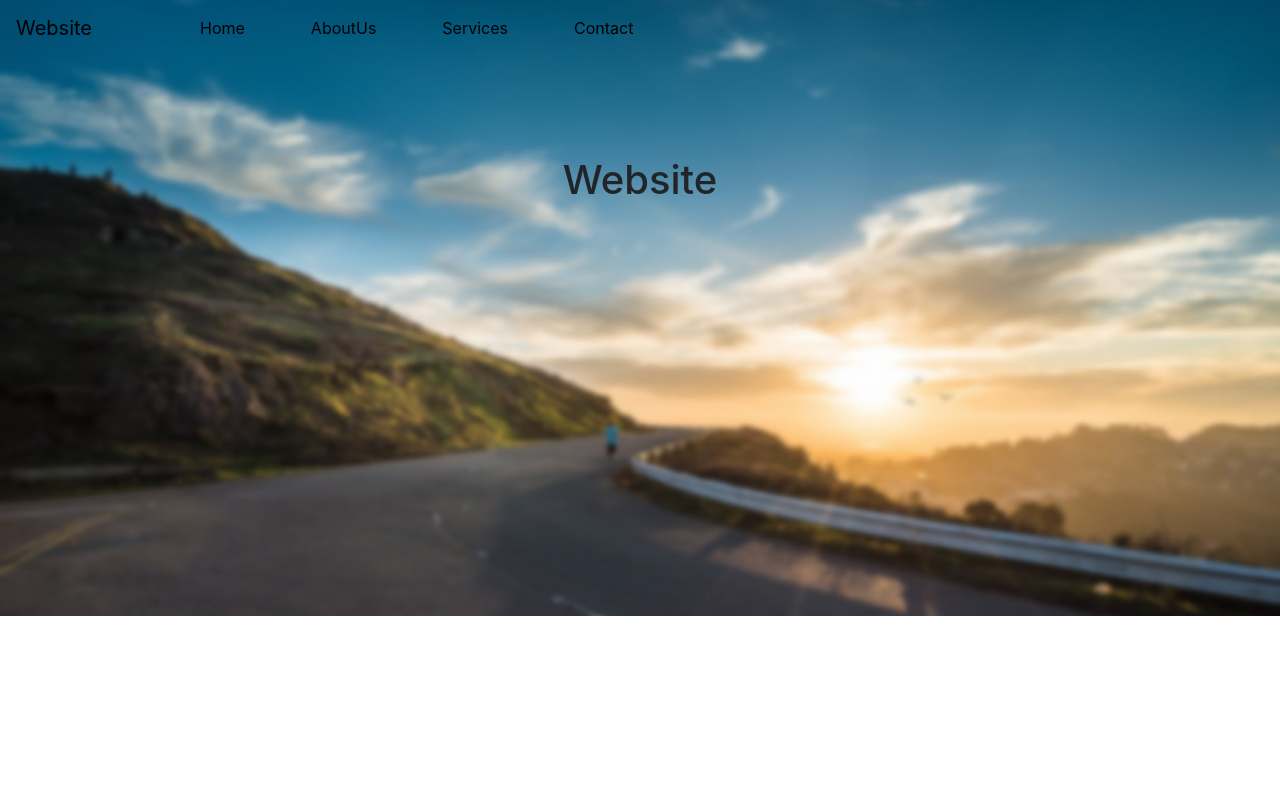
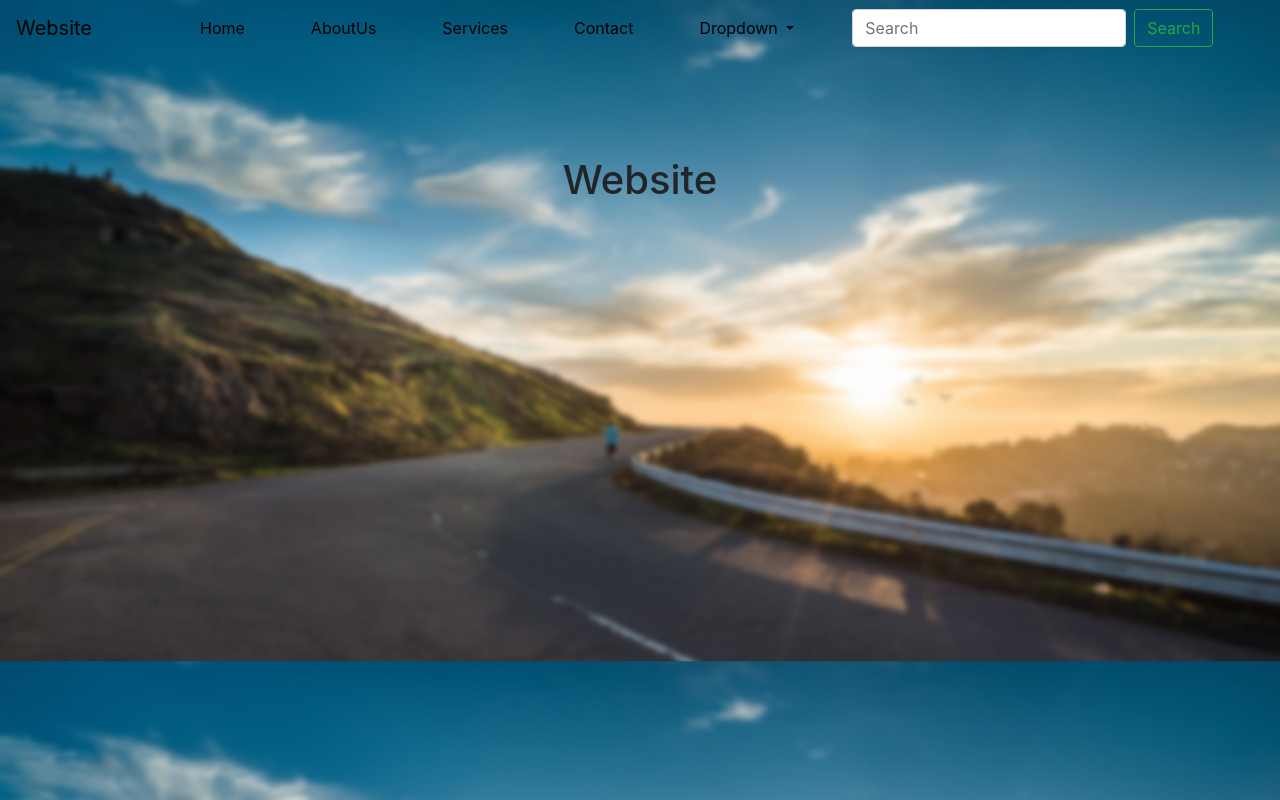
Before and after one commit to anujarora0502/SinglePageWebsitePrototype, a plain HTML site: page index.html in a window 1280 px wide. Drawn offline with nearby package versions, Linux system fonts and the light colour scheme.

Commit message:
Changes in navbar

```diff
--- a/css/style.css
+++ b/css/style.css
@@ -15,8 +15,7 @@ li a{
 	color: black;
 }
 #headnav{
-		background-image: url('../images/bg-3.jpg');
-		background-repeat: no-repeat;
+
 	background-size: 100%;
 	z-index: -1;
 	/*position: fixed;*/
@@ -34,3 +33,9 @@ header{
 	margin-top: 100px ;
 	position: relative;
 }
+body{
+background-image: url('../images/bg-3.jpg');
+background-size: cover;
+height: 100%;
+
+}
--- a/index.html
+++ b/index.html
@@ -10,6 +10,12 @@
 	<link rel="stylesheet" href="https://stackpath.bootstrapcdn.com/bootstrap/4.3.1/css/bootstrap.min.css" integrity="sha384-ggOyR0iXCbMQv3Xipma34MD+dH/1fQ784/j6cY/iJTQUOhcWr7x9JvoRxT2MZw1T" crossorigin="anonymous">
 	<!-- <link rel="stylesheet" href="css/bootstrap.min.css"> -->
 	<link rel="stylesheet" href="css/style.css">
+<style>
+a:hover{
+color: aliceblue;
+font-weight: bolder;
+}
+</style>
 </head>
 <body>
 	<div id="headnav">
@@ -23,7 +29,7 @@
   <div  class="collapse navbar-collapse" id="navbarSupportedContent">
     <ul id="branda" id="list" class="navbar-nav">
       <li class="nav-item active">
-        <a class="nav-link" href="#">Home <!-- <span class="sr-only">(current)</span> --></a>
+        <a class="nav-link" href="#">Home  <span class="sr-only">(current)</span></a>
       </li>
       <li class="nav-item">
         <a class="nav-link" href="#">AboutUs</a>
@@ -34,7 +40,7 @@
        <li class="nav-item">
         <a class="nav-link" href="#">Contact</a>
       </li>
-      <!-- <li class="nav-item dropdown">
+      <li class="nav-item dropdown">
         <a class="nav-link dropdown-toggle" href="#" id="navbarDropdown" role="button" data-toggle="dropdown" aria-haspopup="true" aria-expanded="false">
           Dropdown
         </a>
@@ -44,16 +50,15 @@
           <div class="dropdown-divider"></div>
           <a class="dropdown-item" href="#">Something else here</a>
         </div>
-      </li> -->
-      <!-- <li class="nav-item">
-        <a class="nav-link disabled" href="#">Disabled</a>
-      </li> -->
+      </li>
     </ul>
-    <!-- <form class="form-inline my-2 my-lg-0">
-      <input class="form-control mr-sm-2" type="search" placeholder="Search" aria-label="Search">
-      <button class="btn btn-outline-success my-2 my-sm-0" type="submit">Search</button>
-    </form> -->
-  </div>
+<right>
+<form class="form-inline my-2 my-lg-0">
+      <input class="form-control mr-sm-2" style="float: right;" type="search" placeholder="Search" aria-label="Search">
+      <button class="btn btn-outline-success my-2 my-sm-0" style="float: right;" type="submit">Search</button>
+    </form>
+</right>
+</div>
 </nav>
 
 <header >
```
